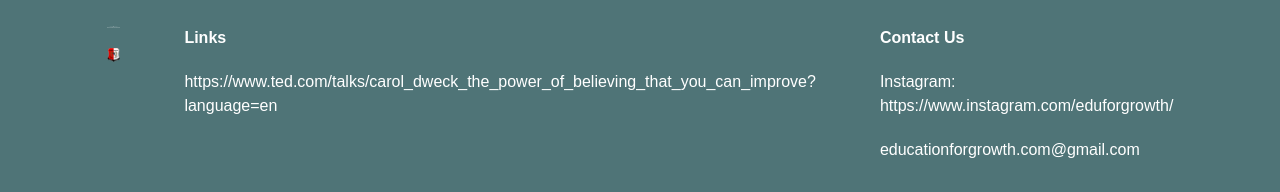
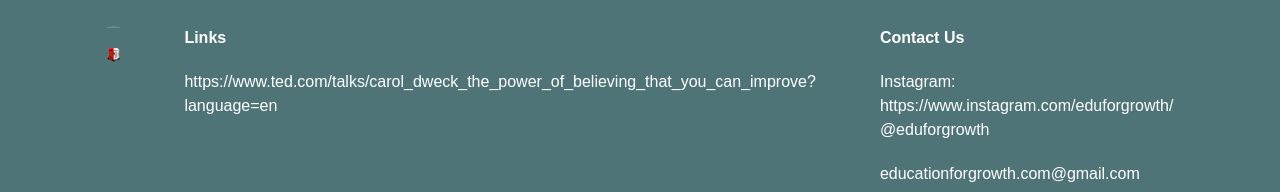
Before and after one commit to skijjj/OecdProject, a React (Vite) app: page / in a window 1280 px wide. Shown: the part 6900-7092 px from the top of the page. Built offline with nearby package versions, Linux system fonts and the light colour scheme; a web font is replaced by a local one.

Commit message:
Update footer.tsx

```diff
--- a/src/scenes/footer/footer.tsx
+++ b/src/scenes/footer/footer.tsx
@@ -15,7 +15,7 @@
         </div>
         <div className="mt-16 basis-1/4 md:mt-0 text-white">
           <h4 className="font-bold">Contact Us</h4>
-          <p className="my-5">Instagram: https://www.instagram.com/eduforgrowth/</p>
+          <p className="my-5">Instagram: https://www.instagram.com/eduforgrowth/   @eduforgrowth</p>
           <p>educationforgrowth.com@gmail.com</p>
         </div>
     </div>
```
